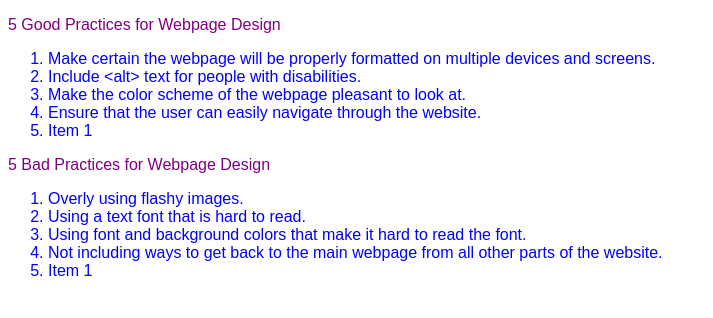
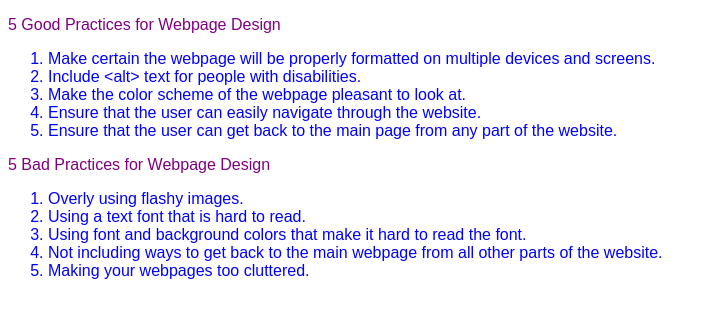
Before and after one commit to dgb8/IT101, a plain HTML site: page Extra_Credit.html in a window 1280 px wide. Shown: the whole page, without its empty margins (0-713 px from the left). Drawn offline with Linux system fonts and the light colour scheme.

Commit message:
Update Extra_Credit.html

```diff
--- a/Extra_Credit.html
+++ b/Extra_Credit.html
@@ -11,7 +11,7 @@
       <li>Include &lt;alt> text for people with disabilities.</li>
       <li>Make the color scheme of the webpage pleasant to look at.</li>
       <li>Ensure that the user can easily navigate through the website.</li>
-      <li>Item 1</li>
+      <li>Ensure that the user can get back to the main page from any part of the website.</li>
     </ol>
     <p>5 Bad Practices for Webpage Design</p>
     <ol>
@@ -19,7 +19,7 @@
       <li>Using a text font that is hard to read.</li>
       <li>Using font and background colors that make it hard to read the font.</li>
       <li>Not including ways to get back to the main webpage from all other parts of the website.</li>
-      <li>Item 1</li>
+      <li>Making your webpages too cluttered.</li>
     </ol>
   </body>
 </html>
```
